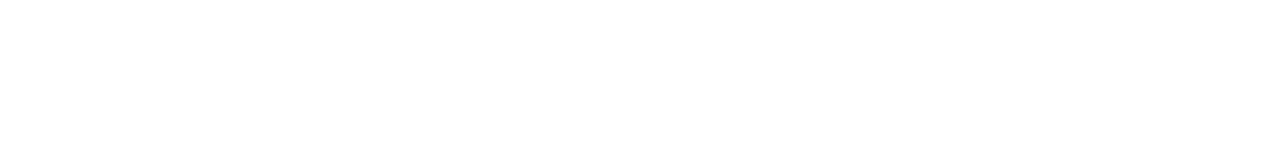
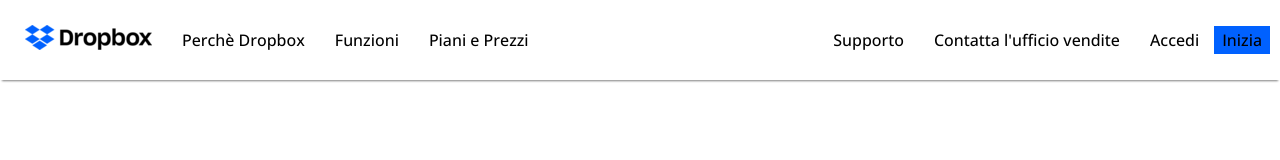
Before and after one commit to uomma/htmlcss-dropbox, a plain HTML site: page index.html in a window 1280 px wide. Drawn offline with nearby package versions, Linux system fonts and the light colour scheme.

Commit message:
header done

```diff
--- a/css/style.css
+++ b/css/style.css
@@ -1,3 +1,77 @@
-*{
-;
+* {
+
+    margin: 0;
+    padding: 0;
+    box-sizing: border-box;
 }
+
+body{
+    font-family: 'Open Sans', sans-serif;
+
+}
+
+
+
+
+/*  header  */
+
+header{
+    width: 100%;
+    box-shadow: 0px 3px 2px -2px gray;
+    position: fixed;
+    top: 0px;
+    left: 0px;
+
+}
+
+header .row{
+    height: 80px;
+    justify-content: space-between;
+    align-items: center;
+}
+
+header a {
+    color: inherit;
+    text-decoration: none;
+}
+
+.row{
+    display: flex;
+}
+
+.container{
+    margin: 0 auto;
+    display: flex;
+    justify-content: space-between;
+
+
+}
+
+.menu, .login{
+   height: 100%;
+
+}
+
+.list-inline {
+
+    display: flex;
+    list-style: none;
+    padding: 10px;
+    align-items: center;
+    height: 100%;
+
+}
+ .list-inline li {
+    padding: 0px 15px;
+}
+
+.login .list-inline li:last-child{
+    padding: 3px 8px ;
+    background-color:#0061ff;
+}
+
+  nav li:not(.menu :first-child):hover {
+    border-bottom: 2px solid black;
+}
+
+/* TODO:mettere la linea al bottom div e non al testo */
--- a/index.html
+++ b/index.html
@@ -1,13 +1,51 @@
 <!DOCTYPE html>
 <html lang="en">
+
 <head>
     <meta charset="UTF-8">
     <meta http-equiv="X-UA-Compatible" content="IE=edge">
     <meta name="viewport" content="width=ù, initial-scale=1.0">
     <title>Dropbox</title>
+    <!--  font-awesome -->
+    <link rel="preconnect" href="https://fonts.googleapis.com">
+    <link rel="preconnect" href="https://fonts.gstatic.com" crossorigin>
+    <link href="https://fonts.googleapis.com/css2?family=Open+Sans:wght@500&display=swap" rel="stylesheet">
     <link rel="stylesheet" href="css/style.css">
 </head>
+
 <body>
 
+    <!-- header -->
+
+    <header>
+        <nav class="container row">
+            <div class="menu">
+                <ul class="list-inline">
+                    <li><a href="#"><img src="img/logo-small.png" alt="logo" class="logo"></a></li>
+                    <li><a href="#"> Perchè Dropbox</a></li>
+                    <li><a href="#">Funzioni</a></li>
+                    <li><a href="#">Piani e Prezzi</a></li>
+                </ul>
+            </div>
+            <div class="login">
+                <ul class="list-inline">
+                    <li><a href="#">Supporto</a></li>
+                    <li><a href="#">Contatta l'ufficio vendite</a></li>
+                    <li><a href="#">Accedi</a></li>
+                    <li><a href="#">Inizia</a></li>
+                </ul>
+            </div>
+
+        </nav>
+    </header>
+    <!-- header -->
+    <!-- main -->
+    <main></main>
+    <!-- main -->
+    <!-- footer -->
+    <footer></footer>
+    <!-- footer -->
+
 </body>
+
 </html>
```
Also changed, not shown: img/logo-small.png (added).
